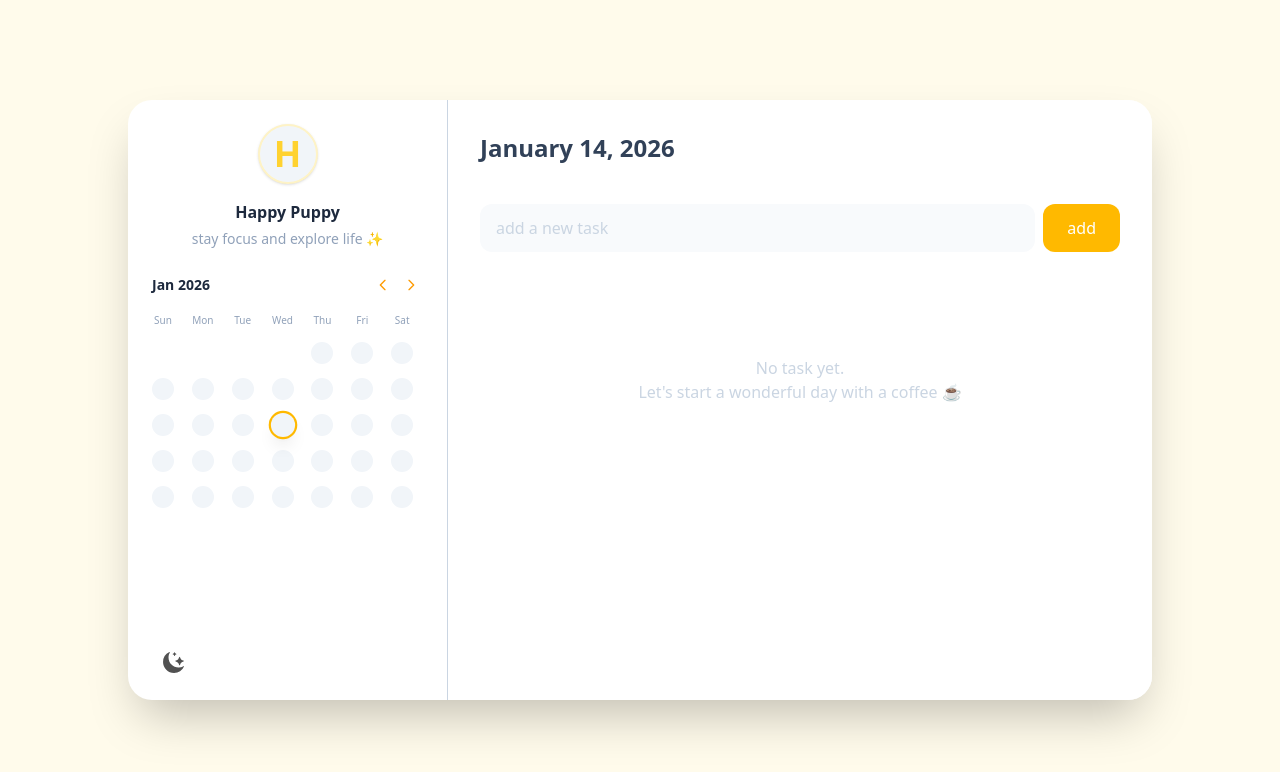
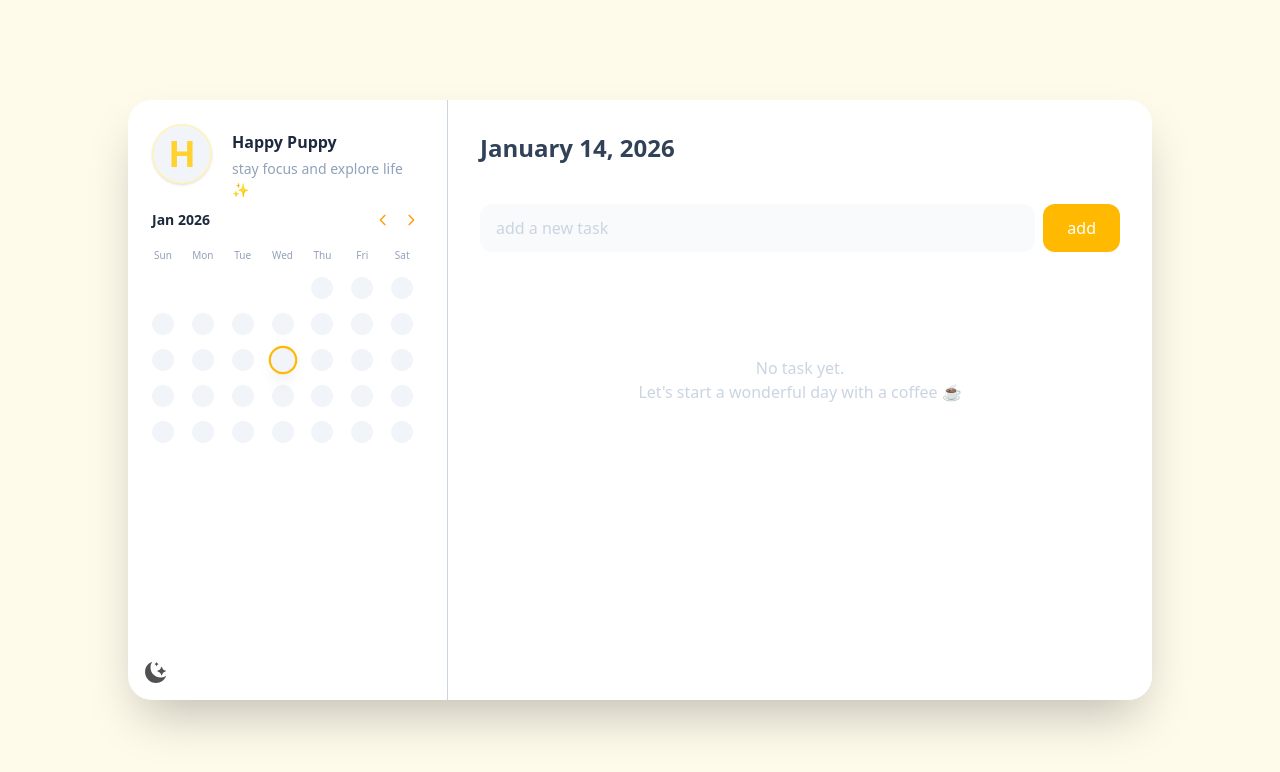
Before and after one commit to Li-Suqi/todo-app, a React (Vite) app: page / in a window 1280 px wide. Shown: the top 772 px of the page. Built offline with nearby package versions, Linux system fonts and the light colour scheme.

Commit message:
style: adjust sidebar layout

```diff
--- a/src/components/DateList.jsx
+++ b/src/components/DateList.jsx
@@ -21,7 +21,7 @@ const DateList = ({ todos, selectedDate, setSelectedDate }) => {
             <div
               key={date}
               onClick={() => setSelectedDate(date)}
-              className={`flex items-center justify-between p-4 rounded-2xl cursor-pointer transition-all group
+              className={`flex items-center justify-between p-2 rounded-2xl cursor-pointer transition-all group
                   ${
                     isSelected
                       ? "bg-amber-50 border-amber-200 shadow-sm dark:bg-dark-400" // selected
--- a/src/components/Heatmap.jsx
+++ b/src/components/Heatmap.jsx
@@ -20,7 +20,7 @@ const Heatmap = ({
   const blanks = Array(firstDayOfMonth).fill(null);
 
   return (
-    <div className="p-6">
+    <div className="p-6 pt-2 pb-4">
       <div className="flex items-center justify-between mb-4">
         <h3 className="text-slate-800 font-bold text-sm dark:text-textwhite">
           {viewDate.toLocaleDateString("en-US", {
--- a/src/components/Profile.jsx
+++ b/src/components/Profile.jsx
@@ -48,7 +48,7 @@ const Profile = ({ profile, setProfile }) => {
   };
 
   return (
-    <div className="p-6 pb-0 flex flex-col items-center">
+    <div className="p-6 pb-0 flex">
       {/* avatar */}
       <div className="relative group w-15 h-15 mb-4">
         <div className="w-full h-full rounded-full bg-slate-100 overflow-hidden border-2 border-amber-100 group-hover:border-amber-400 transition-all shadow-sm">
@@ -77,12 +77,14 @@ const Profile = ({ profile, setProfile }) => {
         />
       </div>
 
+      {/* nickname and bio */}
+      <div className="flex flex-col ml-5 mt-1.5">
         {/* nickname */}
         <div>
           {isEditingName ? (
             <input
               autoFocus
-            className="text-center rounded-2xl font-bold text-slate-800 text-base bg-amber-50 outline-none w-full dark:bg-dark-400 dark:text-textwhite"
+              className="text-start pl-3 rounded-2xl font-bold text-slate-800 text-base bg-amber-50 outline-none w-30 dark:bg-dark-400 dark:text-textwhite"
               value={profile.nickname}
               onChange={(e) =>
                 setProfile({ ...profile, nickname: e.target.value })
@@ -106,7 +108,7 @@ const Profile = ({ profile, setProfile }) => {
           {isEditingBio ? (
             <input
               autoFocus
-            className="mt-1 text-[14px] rounded-2xl text-start text-slate-600 bg-amber-50 outline-none w-50 pl-2.5 pr-2.5 dark:bg-dark-400 dark:text-textwhite"
+              className="mt-1 text-[14px] rounded-2xl text-start text-slate-600 bg-amber-50 outline-none w-47 pl-2.5 pr-2.5 dark:bg-dark-400 dark:text-textwhite"
               value={profile.bio}
               onChange={(e) => setProfile({ ...profile, bio: e.target.value })}
               onBlur={() => setIsEditingBio(false)}
@@ -115,7 +117,7 @@ const Profile = ({ profile, setProfile }) => {
           ) : (
             <p
               onDoubleClick={() => setIsEditingBio(true)}
-            className="text-[14px] text-slate-400 mt-1 text-center line-clamp-2 px-2"
+              className="text-[14px] text-slate-400 mt-1 text-start line-clamp-2 w-47"
               title="Double click to change"
             >
               {profile.bio}
@@ -123,6 +125,7 @@ const Profile = ({ profile, setProfile }) => {
           )}
         </div>
       </div>
+    </div>
   );
 };
 
--- a/src/components/Sidebar.jsx
+++ b/src/components/Sidebar.jsx
@@ -10,12 +10,12 @@ const ThemeToggle = ({ isDark, setIsDark }) => {
   return (
     <button
       onClick={() => setIsDark(!isDark)}
-      className="flex items-center ml-4 mb-2 pl-4.5 rounded-full hover:bg-slate-100 dark:hover:bg-dark-400 transition-colors w-15 h-15"
+      className="flex items-center m-2 pl-2 rounded-full hover:bg-slate-100 dark:hover:bg-dark-400 transition-colors w-10 h-10"
     >
       <img
         src={isDark ? lightModeIcon : darkModeIcon}
         alt="theme-toggle"
-        className="w-6 h-6" // 控制 SVG 大小
+        className="w-6 h-6" // control size
       />
     </button>
   );
```
Lines whose indentation alone changed are shown as unchanged.
